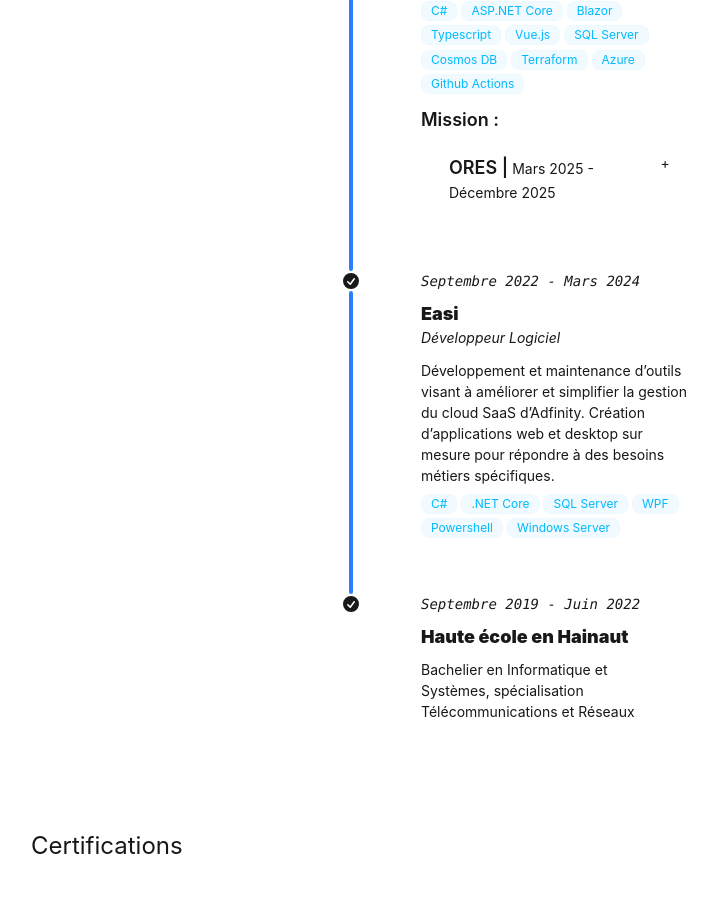
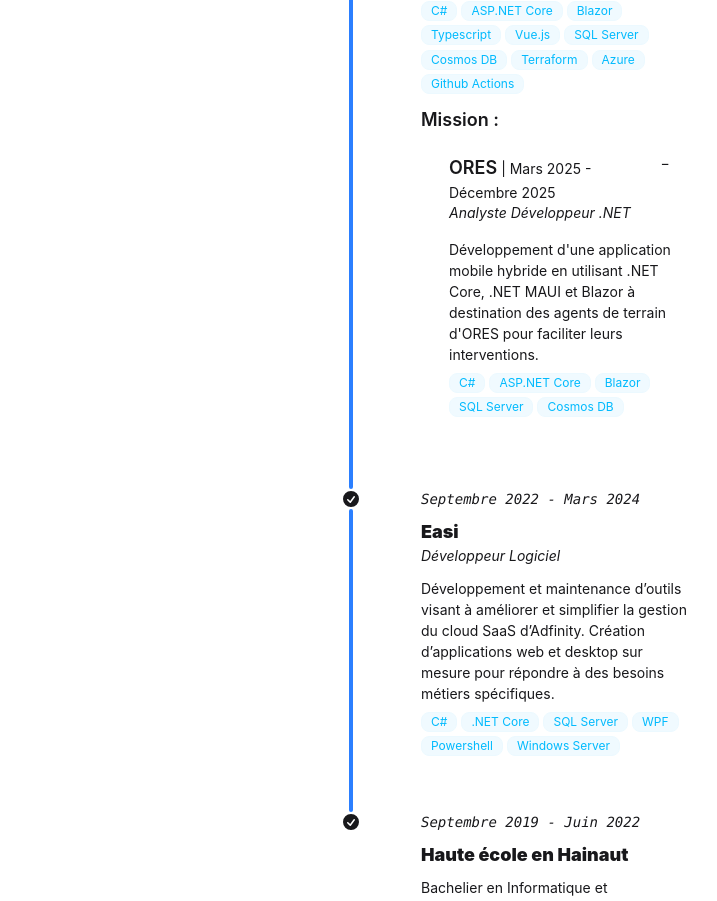
Before and after one commit to h0livier/nuxt-portfolio, a Nuxt app: page / in a window 1280 px wide. Shown: the part 1380-2281 px from the top of the page, without its empty margins (289-1006 px from the left). Built offline with nearby package versions, Linux system fonts and the light colour scheme.

Commit message:
updated timeline style

```diff
--- a/components/timeline.vue
+++ b/components/timeline.vue
@@ -39,19 +39,19 @@
                         <div v-if="experience.missions && experience.missions.length > 0">
                             <h4 class="font-semibold mb-1 text-lg">{{ pluralize($t("mission"), experience.missions.length) }} : </h4>
                             <div v-for="(mission, index) in experience.missions" :key="mission.date" class="ml-3">
-                                <div class="collapse collapse-plus">
-                                    <input type="radio" name="my-accordion-4" :checked="false" />
-                                    <p class="collapse-title">
-                                        <span class="font-semibold text-lg">{{ mission.enterprise}} |</span> {{ mission.date }}
-                                    </p>
+                                <details class="collapse collapse-plus" :name="mission.title" open>
+                                    <summary class="collapse-title">
+                                        <span class="font-semibold text-lg">{{ mission.enterprise}}</span> | {{ mission.date }}
+                                        <br />
+                                        <p class="text-sm italic block">{{ mission.title }}</p>
+                                    </summary>
                                     <div class="collapse-content">
-                                        <p class="text-sm italic mb-2 block">{{ mission.title }}</p>
                                         <p class="block">{{ mission.description }}</p>
                                         <div class="mt-2">
                                             <span v-for="(skill, index) in mission.skills" :key="index" class="badge badge-info badge-soft badge-sm me-1 mb-1">{{ skill }}</span>
                                         </div>
                                     </div>
-                                </div>
+                                </details>
                             </div>
                         </div>
                     </div>
```
